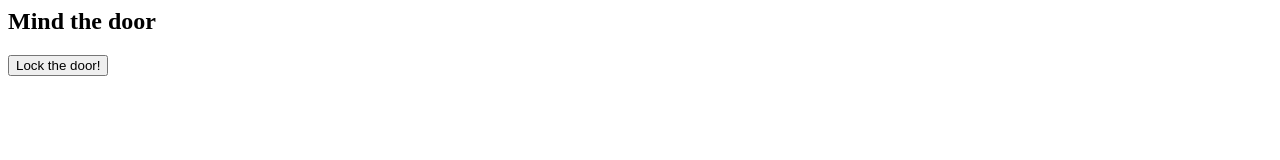
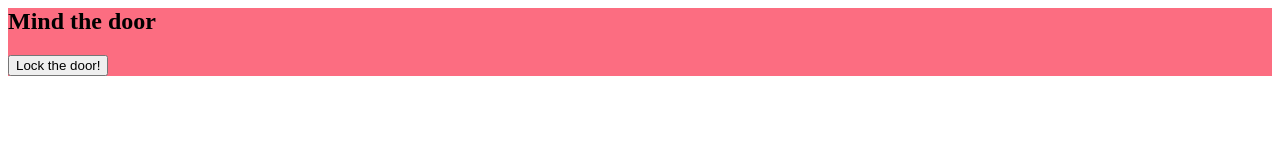
Before and after one commit to nmoya/mind-the-door, a plain HTML site: page index.html in a window 1280 px wide. Drawn offline with Linux system fonts and the light colour scheme.

Commit message:
screen background color

```diff
--- a/css/style.css
+++ b/css/style.css
@@ -1,5 +1,6 @@
 #main-screen{
 	margin-top: 0px;
+	background-color: #fc6d81;
 }
 
 #door-locked-screen{
```
